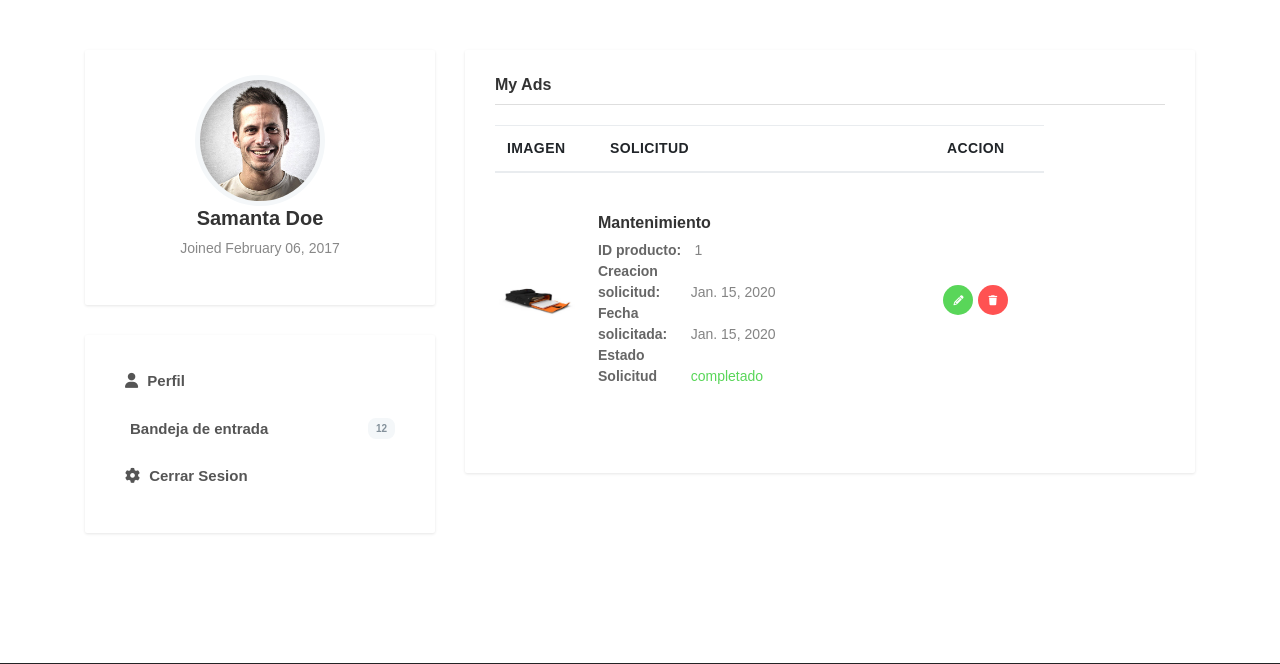
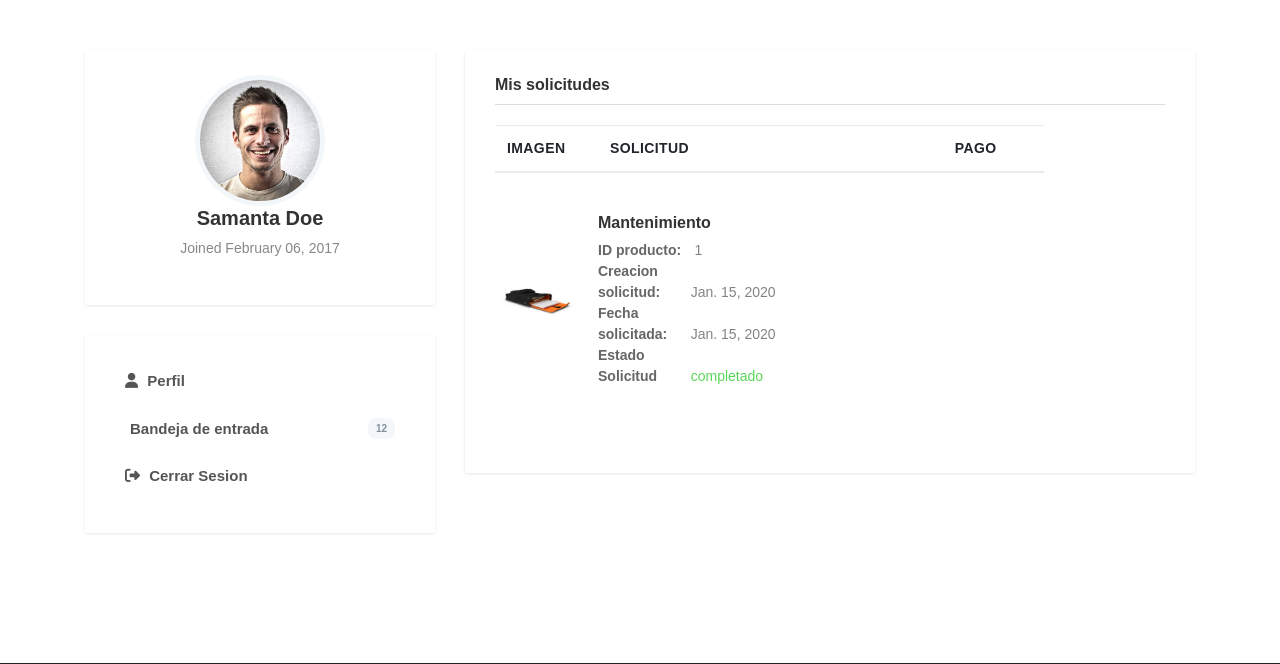
Before and after one commit to JBTesla/BuenosAires2.0, a Django app: page /historial_servicios/1/ in a window 1280 px wide. Shown: the part 88-752 px from the top of the page. Run offline with Django 4.2, Linux system fonts and the light colour scheme; a user stored in the database is signed in; tables that the repository leaves empty hold one stand-in row (values such as "Sample post"); some libraries are stand-ins or nearby versions; some web fonts are replaced.

Commit message:
arreglo entrega 2

```diff
--- a/BuenosAires/settings.py
+++ b/BuenosAires/settings.py
@@ -86,7 +86,7 @@ DATABASES = {
         'USER': '',
         'PASSWORD': '',
         'HOST':
-        'DESKTOP-S481K7R\SQLEXPRESS',
+        'DESKTOP-TCV6NRE\SQLEXPRESS',
         #PC'DESKTOP-9L3OHOA\SQLEXPRESS',
         'PORT': '',
         'OPTIONS': {
--- a/app/templates/app/historial_servicios.html
+++ b/app/templates/app/historial_servicios.html
@@ -30,13 +30,13 @@
 							</li>
 							{% if user.is_staff == 0 %}
 							<li>
-								<a href="{% url 'solicitud_servicio' %}"><i class="fa fa-bolt"></i> Solicitud de servicio<span>23</span></a>
+								<a href="{% url 'solicitud_servicio' %}"><i class="fa fa-solid fa-gears"></i> Solicitud de servicio<span>23</span></a>
 							</li>
 							<li>
-								<a href="{% url 'historial_productos' user.id %}"><i class="fa fa-bookmark-o"></i> Historial Compra <span>5</span></a>
+								<a href="{% url 'historial_productos' user.id %}"><i class="fa-solid fa-box"></i>Historial Compra <span>5</span></a>
 							</li>
 							<li>
-								<a href="{% url 'historial_servicios' user.id %}"><i class="fa fa-file-archive-o"></i>Historial Solicitudes <span>12</span></a>
+								<a href="{% url 'historial_servicios' user.id %}"><i class="fa-solid fa-envelope"></i>Historial Solicitudes <span>12</span></a>
 							</li>
 							{% endif %}
 							{% if user.is_staff == 1 %}
@@ -45,7 +45,7 @@
 							</li>
 							{% endif %}
 							<li>
-								<a href="{% url 'logout'%}"><i class="fa fa-cog"></i> Cerrar Sesion</a>
+								<a href="{% url 'logout'%}"><i class="fa-solid fa-right-from-bracket"></i> Cerrar Sesion</a>
 							</li>
 						</ul>
 					</div>
@@ -54,20 +54,20 @@
 			<div class="col-md-10 offset-md-1 col-lg-8 offset-lg-0">
 				<!-- Recently Favorited -->
 				<div class="widget dashboard-container my-adslist">
-					<h3 class="widget-header">My Ads</h3>
+					<h3 class="widget-header">Mis solicitudes</h3>
 					<table class="table table-responsive product-dashboard-table">
 						<thead>
 							<tr>
 								<th>Imagen</th>
 								<th>Solicitud</th>
-								<th class="text-center">Accion</th>
+								<th class="text-center">Pago</th>
 							</tr>
 						</thead>
 						<tbody>
+							{% for aux in solicitud %}
+							{% for aux2 in historial %}
+							{% if aux.id == aux2.servicio_id %}
 							<tr>
-								{% for aux in solicitud %}
-								{% for aux2 in historial %}
-								{% if aux.id == aux2.servicio_id %}
 								<td class="product-thumb">
 									<img width="80px" height="auto" src="{% static 'core/images/products/products-1.jpg' %}" alt="image description"></td>
 								<td class="product-details">
@@ -79,24 +79,20 @@
 								</td>
 								<td class="action" data-title="Action">
 									<div class="">
+										{% if aux2.estado == completado %}
 										<ul class="list-inline justify-content-center">
 											<li class="list-inline-item">
 												<a class="edit" href="">
-													<i class="fa fa-pencil"></i>
+													<i class="fa fa-cc-paypal"></i>
 												</a>
 											</li>
-											<li class="list-inline-item">
-												<a class="delete" href="">
-													<i class="fa fa-trash"></i>
-												</a>
-											</li>
-										</ul>
+										{% endif %}
 									</div>
 								</td>
-								{% endif %}
-								{% endfor %}
-								{% endfor %}
 							</tr>
+							{% endif %}
+							{% endfor %}
+							{% endfor %}
 						</tbody>
 					</table>
 
--- a/app/templates/app/solicitud_servicio.html
+++ b/app/templates/app/solicitud_servicio.html
@@ -30,7 +30,7 @@
 							</li>
 							{% if user.is_staff == 0 %}
 							<li>
-								<a href="{% url 'solicitud_servicio' %}"><i class="fa fa-bolt"></i> Solicitud de servicio<span>23</span></a>
+								<a href="{% url 'solicitud_servicio' %}"><i class="fa fa-solid fa-gears"></i>  Solicitud de servicio<span>23</span></a>
 							</li>
 							<li>
 								<a href="{% url 'historial_productos' user.id %}"><i class="fa fa-bookmark-o"></i> Historial Compra <span>5</span></a>
--- a/app/views.py
+++ b/app/views.py
@@ -17,7 +17,7 @@ from django.conf import settings
 from django.http import HttpResponse, JsonResponse
 from django.views.decorators.csrf import csrf_exempt
 from django.views.decorators.http import require_POST
-from paypal.standard.forms import PayPalPaymentsForm
+
 
 # Create your views here.
 #################################################
@@ -217,7 +217,7 @@ def historial_servicios(request, id):
 @login_required
 def bandeja_entrada (request):
     solicitudes = Solicitud_Servicio.objects.all()
-    historiales =Historial_Servicios.objets.all()
+    historiales = Historial_Servicio.objects.all()
 
     if request.method == 'POST':
         solicitud = Historial_Servicio.objects.get(id=request.POST.get('id'))
@@ -240,8 +240,8 @@ def estado_servicio(request):
 @login_required
 def empresas_servicios(request):
 
-    responseInfo = requests.get('https://localhost:7292/api/info_prod_serv').json()
-    responseTipoinfo =  requests.get('https://localhost:7292/api/tipo_serv_prov').json()
+    responseInfo = requests.get('https://localhost:7292/api/info_prod_serv',verify=False).json()
+    responseTipoinfo =  requests.get('https://localhost:7292/api/tipo_serv_prov',verify=False).json()
 
     datos ={
         'Info': responseInfo,
@@ -251,8 +251,8 @@ def empresas_servicios(request):
 
 @login_required
 def detalles_proveedor(request):
-    responseInfo = requests.get('https://localhost:7292/api/info_prod_serv').json()
-    responseTipoinfo =  requests.get('https://localhost:7292/api/tipo_serv_prov').json()
+    responseInfo = requests.get('https://localhost:7292/api/info_prod_serv',verify=False).json()
+    responseTipoinfo =  requests.get('https://localhost:7292/api/tipo_serv_prov',verify=False).json()
 
     datos ={
         'Info': responseInfo,
```
Also changed, not shown: app/templates/app/bandeja_entrada.html (+16 -16 lines), app/templates/app/historial_productos.html (+12 -28 lines), app/templates/app/perfil.html (+5 -5 lines).
